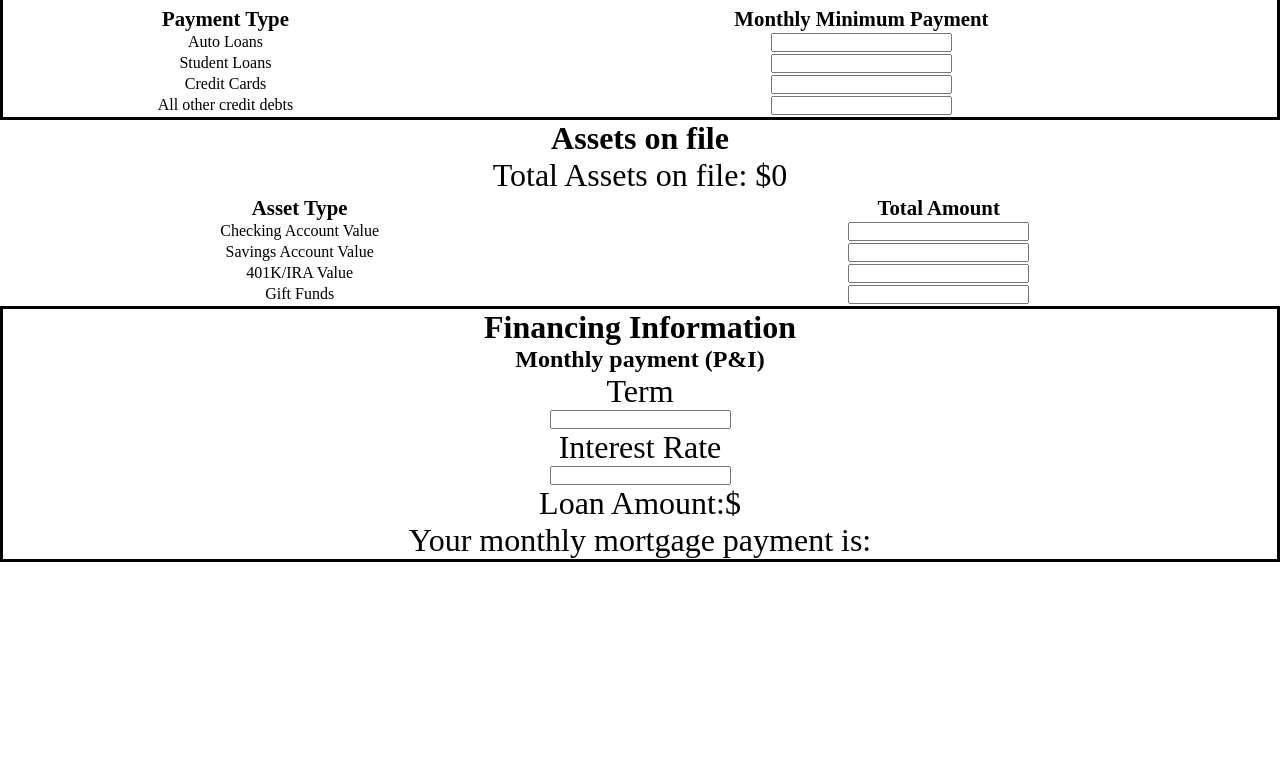
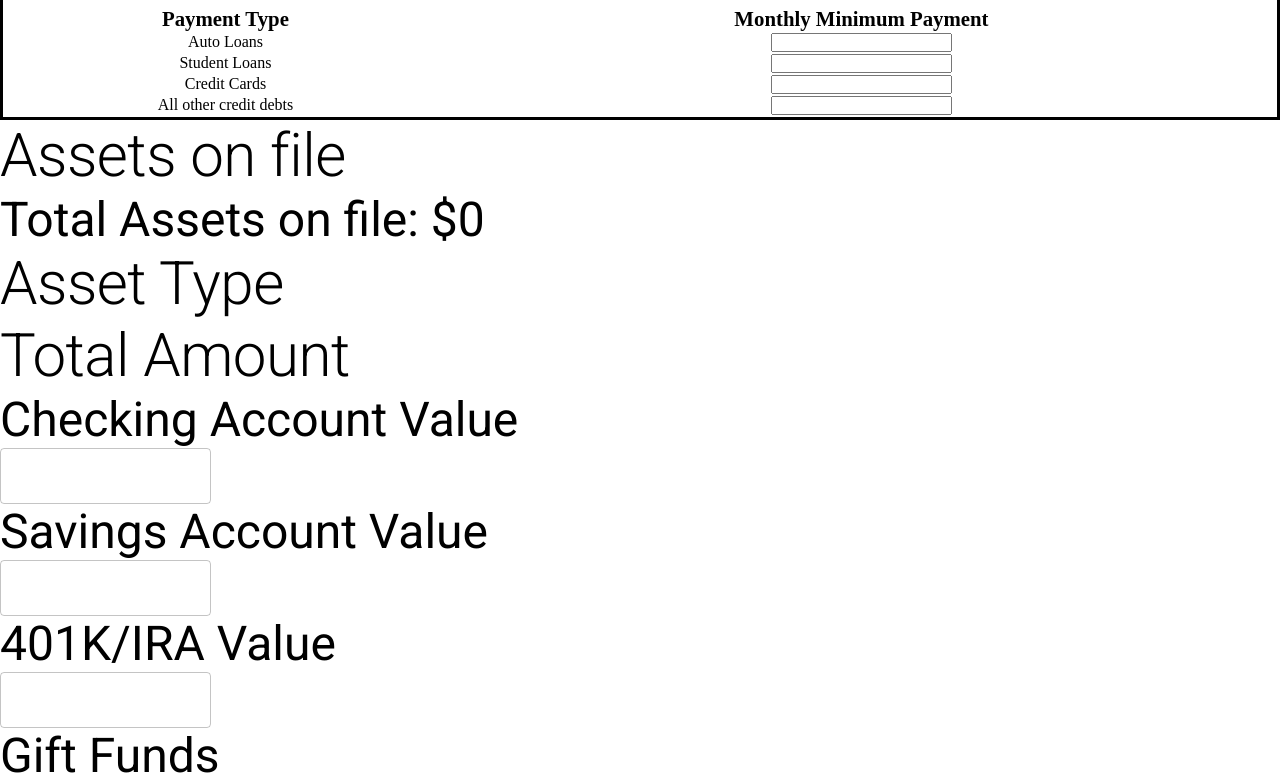
Before and after one commit to jschoff155/homefinancehero, a React (Create React App) app: page / in a window 1280 px wide. Shown: the part 720-1502 px from the top of the page. Before the commit the page ends 1282 px from the top, so only its background shows below. Built offline with nearby package versions, Linux system fonts and the light colour scheme.

Commit message:
Updated MUI theme in Assets component

```diff
--- a/package.json
+++ b/package.json
@@ -5,6 +5,7 @@
   "dependencies": {
     "@emotion/react": "^11.11.3",
     "@emotion/styled": "^11.11.0",
+    "@fontsource/roboto": "^5.0.8",
     "@mui/material": "^5.15.3",
     "@testing-library/jest-dom": "^5.17.0",
     "@testing-library/react": "^13.4.0",
--- a/public/index.html
+++ b/public/index.html
@@ -1,6 +1,13 @@
 <!DOCTYPE html>
 <html lang="en">
   <head>
+    <link rel="preconnect" href="https://fonts.googleapis.com" />
+<link rel="preconnect" href="https://fonts.gstatic.com" crossorigin />
+<link
+  rel="stylesheet"
+  href="https://fonts.googleapis.com/css2?family=Roboto:wght@300;400;500;600;700&display=swap"
+/>
+
     <meta charset="utf-8" />
     <link rel="icon" href="%PUBLIC_URL%/favicon.ico" />
     <meta name="viewport" content="width=device-width, initial-scale=1" />
--- a/src/ChildComponents/Assets.js
+++ b/src/ChildComponents/Assets.js
@@ -1,4 +1,7 @@
 import React, { useState, useEffect } from "react";
+import Box from "@mui/material/Box";
+import Typography from "@mui/material/Typography";
+import TextField from "@mui/material/TextField";
 import "../StyleSheets/Assets.css";
 
 export default function AssetsArea({ onChangeAssetTotal }) {
@@ -54,36 +57,33 @@ export default function AssetsArea({ onChangeAssetTotal }) {
       onChangeFunction: onChangeGFT,
     },
   ];
+
   const assetUI = (title, onChangeValue, onChangeFunction) => {
     return (
-      <tr className="mEtr">
-        <td class="mEdebtType">{title}</td>
-        <td>
-          <input
+      <Box>
+        <Typography variant="h3">{title}</Typography>
+        <TextField
+          id="outlined-basic"
+          variant="outlined"
           type="text"
           value={onChangeValue}
           onChange={onChangeFunction}
-          ></input>
-        </td>
-      </tr>
+        />
+      </Box>
     );
   };
 
   return (
-    <div id="assets">
-      <h1>Assets on file</h1>
-      <label>
+    <Box>
+      <Typography variant="h2">Assets on file</Typography>
+      <Typography variant="h3">
         Total Assets on file: ${totalAssets && parseInt(totalAssets).toFixed(2)}
-      </label>
-      <table className="mETable">
-        <tr className="mEtr">
-          <th className="mETh">Asset Type</th>
-          <th className="mETh">Total Amount</th>
-        </tr>
+      </Typography>
+      <Typography variant="h2">Asset Type</Typography>
+      <Typography variant="h2">Total Amount</Typography>
       {assetTypeLabel.map((input) =>
         assetUI(input.title, input.onChangeValue, input.onChangeFunction)
       )}
-      </table>
-    </div>
+    </Box>
   );
 }
```
Also changed, not shown: 1 other file (tests, documents, lock files or other folders). Lines whose indentation alone changed are shown as unchanged.
